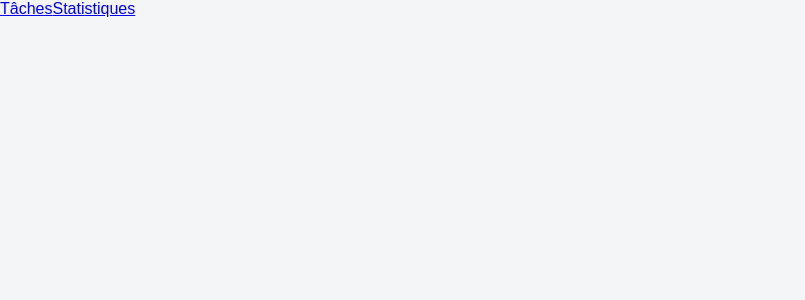
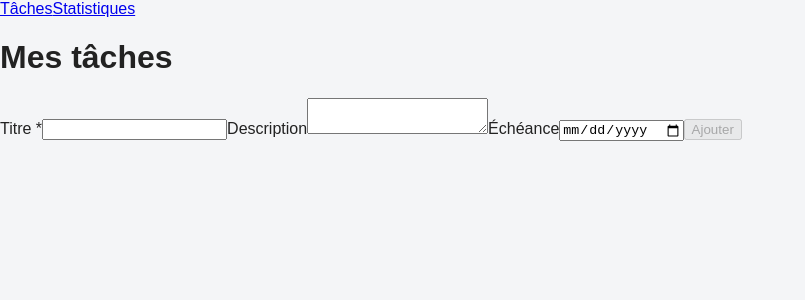
Before and after one commit to Detruni/to-do-list, an Angular app: page / in a window 1280 px wide. Shown: the top 300 px of the page, without its empty margins (0-805 px from the left). Built offline with nearby package versions, Linux system fonts and the light colour scheme.

Commit message:
Page liste : formulaire d'ajout avec validation et affichage des tâches

```diff
--- a/src/app/app.routes.ts
+++ b/src/app/app.routes.ts
@@ -1,3 +1,4 @@
 import { Routes } from '@angular/router';
+import { TaskList } from './task-list/task-list';
 
-export const routes: Routes = [];
+export const routes: Routes = [{ path: '', component: TaskList }];
--- /dev/null
+++ b/src/app/task-list/task-list.html
@@ -0,0 +1,26 @@
+<h1>Mes tâches</h1>
+
+<form class="card" (ngSubmit)="addTask()">
+  <label for="title">Titre *</label>
+  <input id="title" name="title" [(ngModel)]="title" />
+  @if (title && errors.title) {
+    <p class="error">{{ errors.title }}</p>
+  }
+
+  <label for="description">Description</label>
+  <textarea id="description" name="description" [(ngModel)]="description"></textarea>
+
+  <label for="dueDate">Échéance</label>
+  <input id="dueDate" name="dueDate" type="date" [min]="today" [(ngModel)]="dueDate" />
+  @if (errors.dueDate) {
+    <p class="error">{{ errors.dueDate }}</p>
+  }
+
+  <button type="submit" [disabled]="title.trim().length < 3">Ajouter</button>
+</form>
+
+<ul class="card">
+  @for (task of taskService.tasks(); track task.id) {
+    <li>{{ task.title }}</li>
+  }
+</ul>
--- /dev/null
+++ b/src/app/task-list/task-list.ts
@@ -0,0 +1,34 @@
+import { Component, inject } from '@angular/core';
+import { FormsModule } from '@angular/forms';
+import { today, validateTask } from '../task';
+import { TaskService } from '../task.service';
+
+@Component({
+  selector: 'app-task-list',
+  imports: [FormsModule],
+  templateUrl: './task-list.html',
+})
+export class TaskList {
+  taskService = inject(TaskService);
+  today = today();
+
+  // Champs du formulaire, liés avec [(ngModel)]
+  title = '';
+  description = '';
+  dueDate = '';
+
+  get errors() {
+    return validateTask(this.title, this.dueDate);
+  }
+
+  addTask() {
+    if (this.errors.title || this.errors.dueDate) return;
+
+    this.taskService.add(this.title, this.description, this.dueDate);
+
+    // Réinitialisation du formulaire
+    this.title = '';
+    this.description = '';
+    this.dueDate = '';
+  }
+}
```
